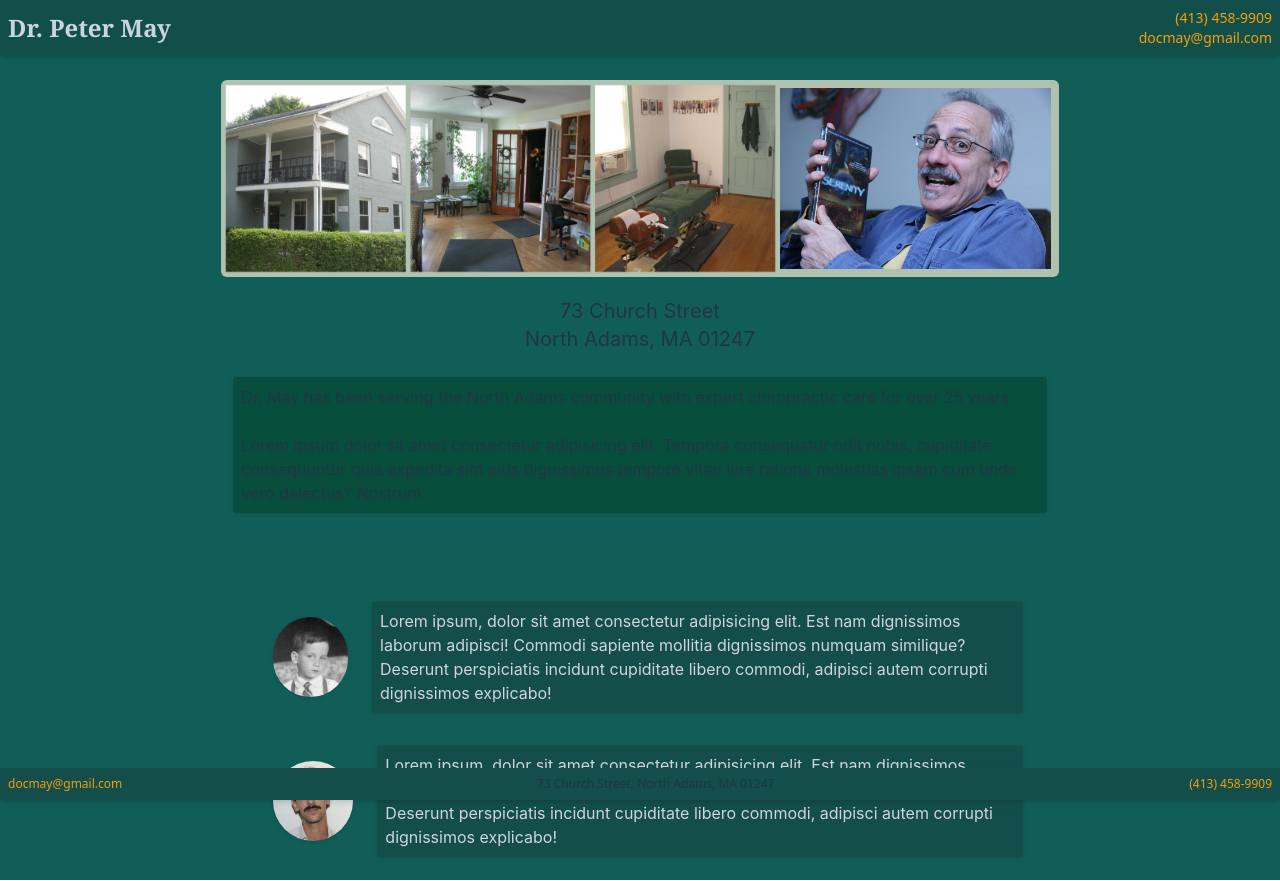
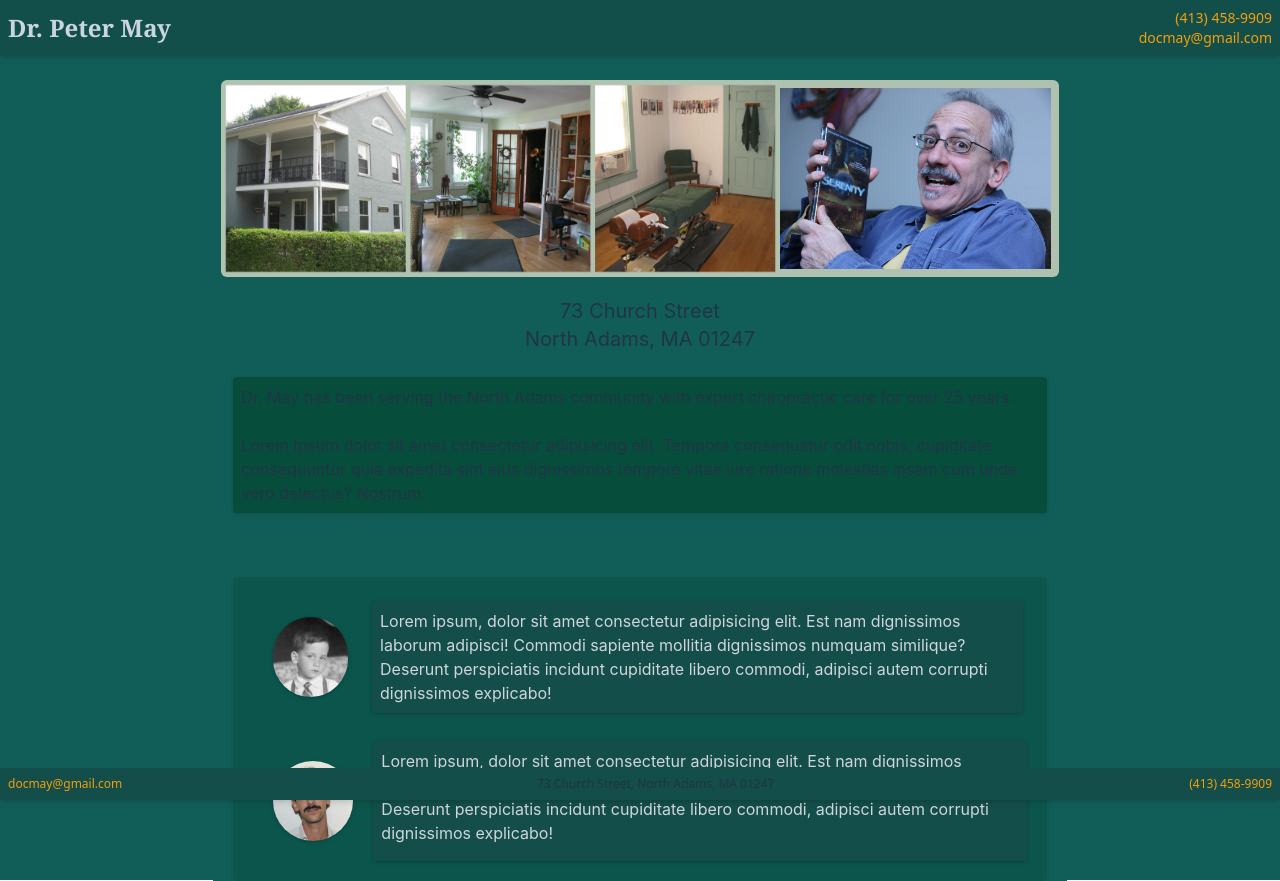
Before and after one commit to maxmay94/dr_may, a React (Vite) app: page / in a window 1280 px wide. Built offline with nearby package versions, Linux system fonts and the light colour scheme.

Commit message:
add box behind quote section

```diff
--- a/src/pages/Landing/Landing.jsx
+++ b/src/pages/Landing/Landing.jsx
@@ -24,10 +24,10 @@ const Landing = () => {
 
         <br />
 
-        <div className="m-10">
+        <div className="m-5 bg-emerald-900/30 p-5 rounded drop-shadow">
 
-          <div className="flex">
-            <img className="rounded-full m-5 w-20 h-20 drop-shadow" src="/src/images/baby_dad_head.jpeg" alt="baby_dad_head"/>
+          <div className="flex ">
+            <img className="rounded-full m-5 w-20 h-20 drop-shadow hover:animate-spin" src="/src/images/baby_dad_head.jpeg" alt="baby_dad_head"/>
             <div className="bg-teal-900 text-gray-300 m-1 p-2 drop-shadow rounded">
               Lorem ipsum, dolor sit amet consectetur adipisicing elit. Est nam dignissimos laborum adipisci! Commodi sapiente mollitia dignissimos numquam similique? Deserunt perspiciatis incidunt cupiditate libero commodi, adipisci autem corrupti dignissimos explicabo!
             </div>
@@ -35,9 +35,9 @@ const Landing = () => {
 
           <br />
 
-          <div className="flex">
-            <img className="rounded-full m-5 w-20 h-20 drop-shadow" src="/src/images/dad_headshot.jpeg" alt="baby_dad_head"/>
-            <div className="bg-teal-900 text-gray-300 m-1 p-2 drop-shadow rounded">
+          <div className="flex ">
+            <img className="rounded-full m-5 w-20 h-20 drop-shadow hover:animate-spin" src="/src/images/dad_headshot.jpeg" alt="normal_dad_head"/>
+            <div className="bg-teal-900 text-gray-300 m-0 p-2 drop-shadow rounded">
               Lorem ipsum, dolor sit amet consectetur adipisicing elit. Est nam dignissimos laborum adipisci! Commodi sapiente mollitia dignissimos numquam similique? Deserunt perspiciatis incidunt cupiditate libero commodi, adipisci autem corrupti dignissimos explicabo!
             </div>
           </div>
```
